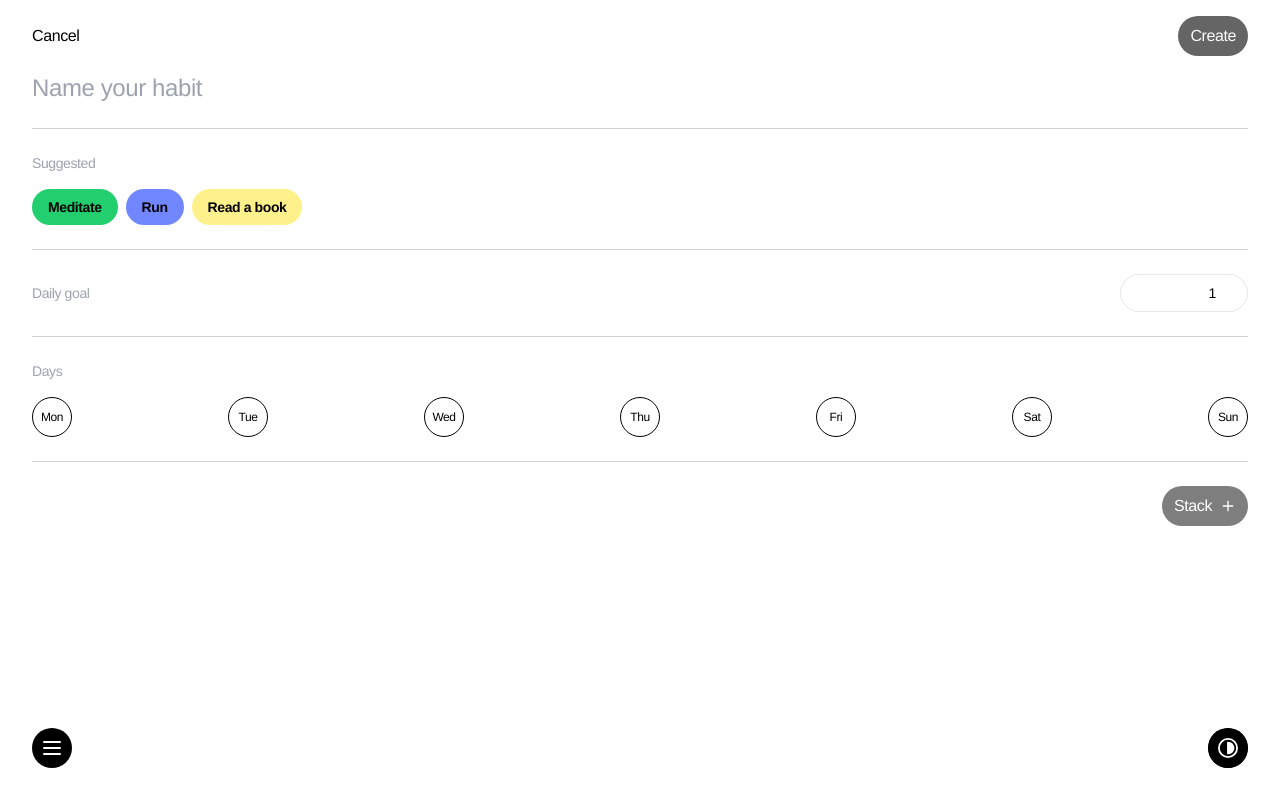
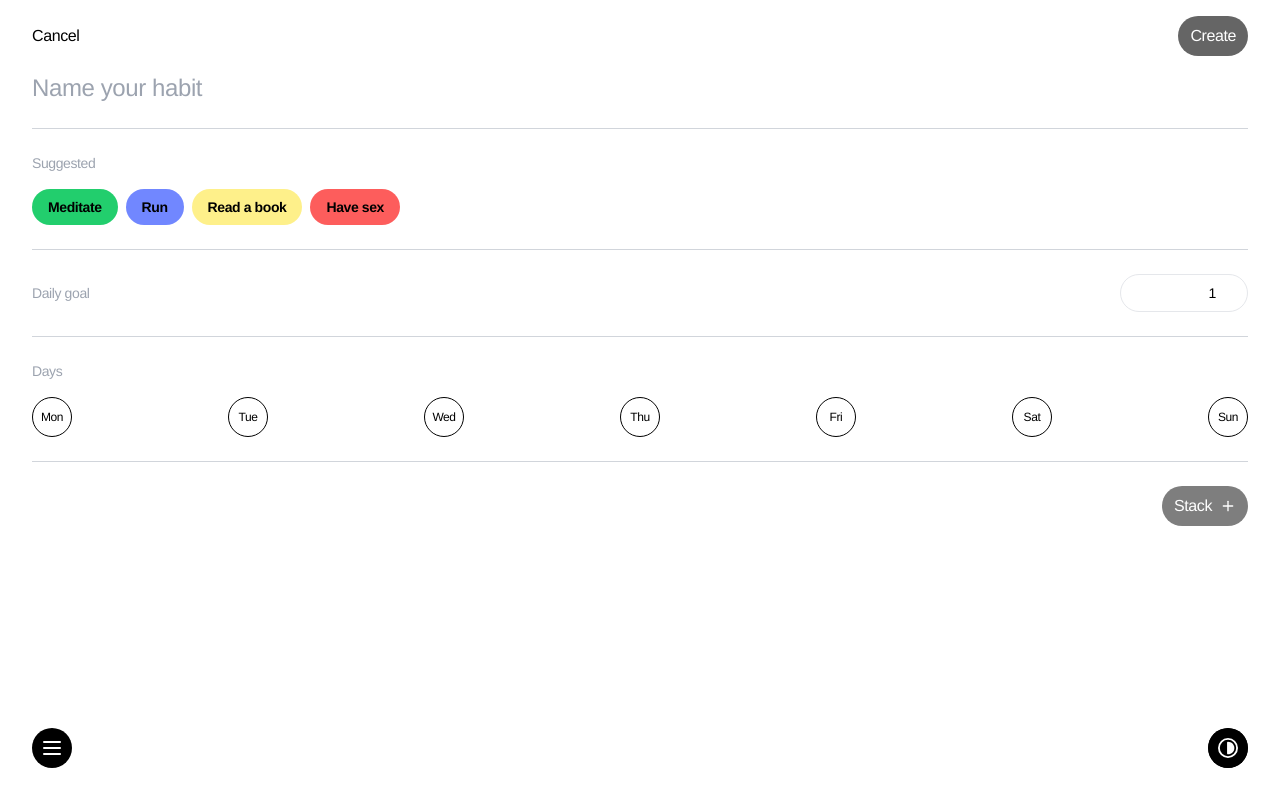
Before and after one commit to tiagc/stack, a React (Create React App) app: page / in a window 1280 px wide. Both pictures are taken after a click on the button "Create". Built offline with nearby package versions, Linux system fonts and the light colour scheme.

Commit message:
tailwind configs + suggestion tabs

```diff
--- a/src/components/navigation/CreationMode.tsx
+++ b/src/components/navigation/CreationMode.tsx
@@ -25,7 +25,8 @@ export function CreationMode({
   let suggestions = [
     { label: "Meditate", bgColor: "bg-stackGreen" },
     { label: "Run", bgColor: "bg-stackBlue" },
-    { label: "Read a book", bgColor: "bg-yellow-200" },
+    { label: "Read a book", bgColor: "bg-stackYellow" },
+    { label: "Have sex", bgColor: "bg-stackRed" },
   ];
 
   const handleCancelClick = () => {
@@ -116,7 +117,10 @@ export function CreationMode({
               <h3 className="text-sm text-gray-400 dark:text-gray-300">
                 Suggested
               </h3>
-              <div className="flex gap-2 flex-wrap">
+
+              <div className="relative">
+                <div className="overflow-x-auto scrollbar-hide">
+                  <div className="flex gap-2 flex-nowrap whitespace-nowrap">
                     {suggestions.map(({ label, bgColor }) => {
                       const isSelected = newStackName === label;
 
@@ -126,7 +130,7 @@ export function CreationMode({
                           whileTap={{ scale: 0.95 }}
                           onClick={() => setNewStackName(label)}
                           aria-pressed={isSelected}
-                      className={`text-sm px-4 font-semibold py-2 rounded-full transition-colors duration-300
+                          className={`text-sm px-4 font-semibold py-2 rounded-full transition-colors duration-300 shrink-0
                           ${
                             isSelected
                               ? "bg-black text-white dark:bg-white dark:text-black"
@@ -136,6 +140,8 @@ export function CreationMode({
                         </motion.button>
                       );
                     })}
+                  </div>
+                </div>
               </div>
             </div>
 
--- a/src/styles.css
+++ b/src/styles.css
@@ -5,3 +5,11 @@
 body {
   @apply font-neue tracking-tight bg-white dark:bg-black;
 }
+
+.scrollbar-hide {
+  scrollbar-width: none; /* Firefox */
+  -ms-overflow-style: none; /* IE and Edge */
+}
+.scrollbar-hide::-webkit-scrollbar {
+  display: none; /* Chrome, Safari, Opera */
+}
--- a/tailwind.config.js
+++ b/tailwind.config.js
@@ -5,7 +5,7 @@ module.exports = {
   theme: {
     extend: {
       colors: {
-        stackYellow: "E8ED6C",
+        stackYellow: "#FEF08A",
         stackGreen: "#22CE6D",
         stackOrange: "#FE8339",
         stackLightGray: "#B1DDDC",
```
Lines whose indentation alone changed are shown as unchanged.
